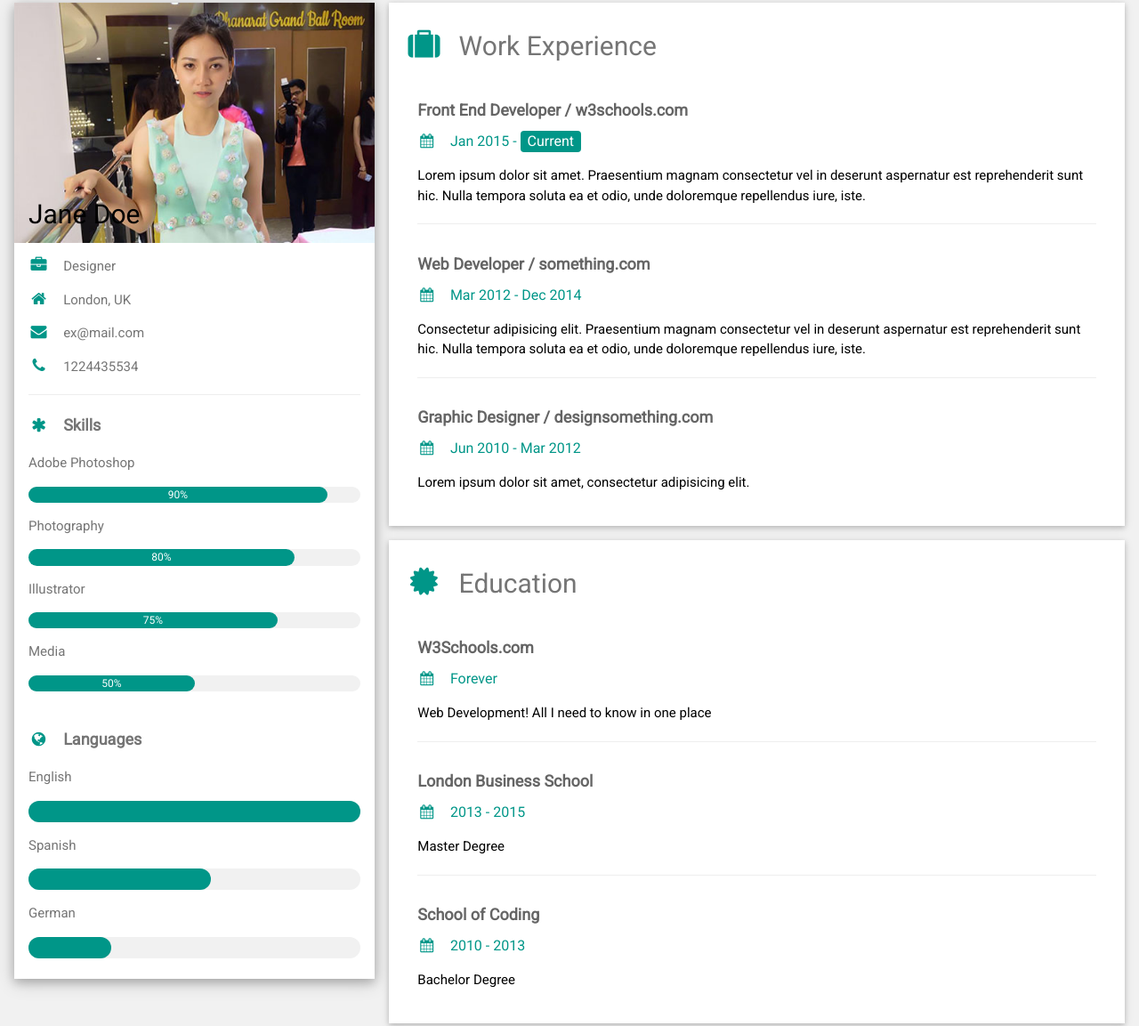
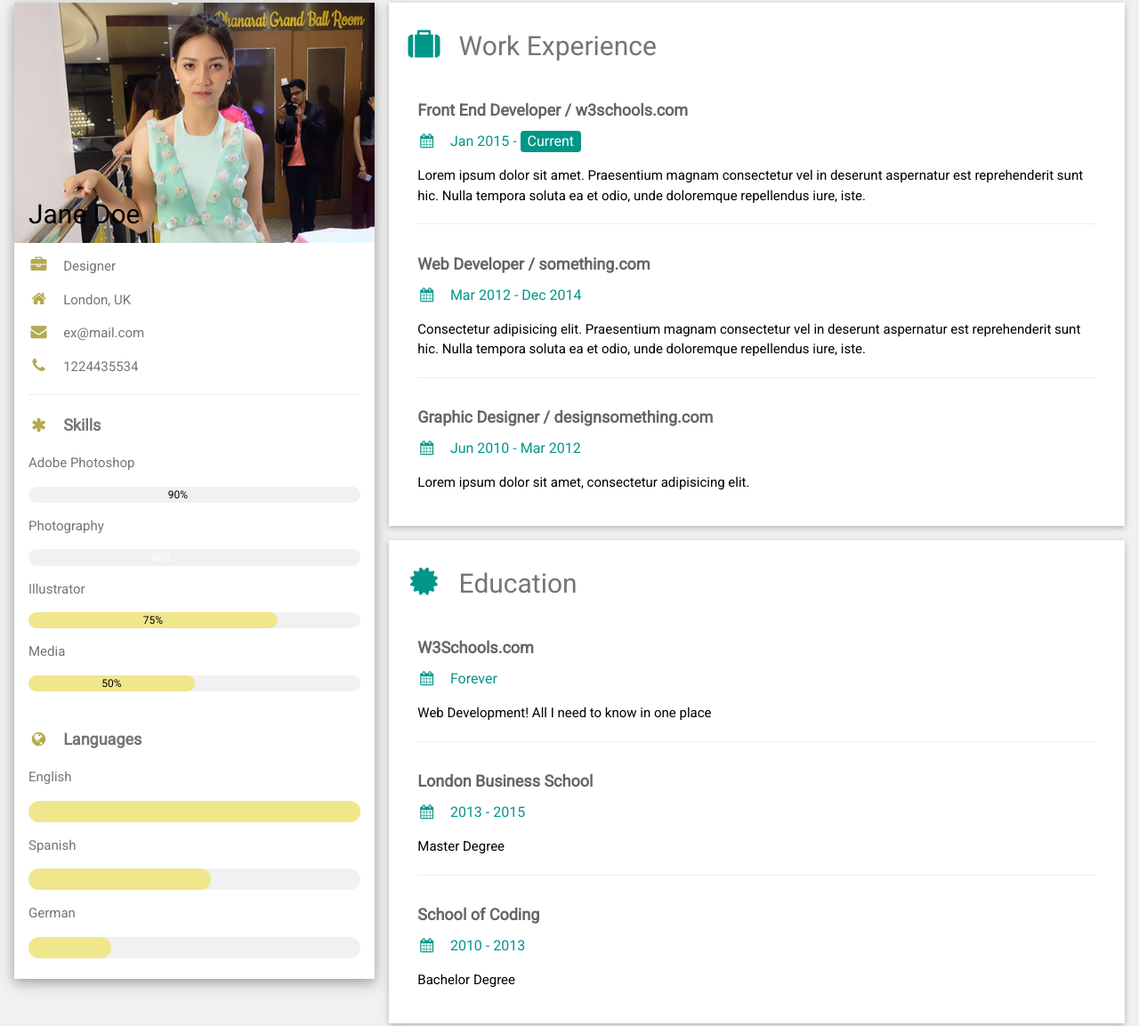
Before and after one commit to tunyong40/resume, a plain HTML site: page index.html in a window 1280 px wide. Shown: the part 13-1166 px from the top of the page at 89% size. Drawn offline with nearby package versions, Linux system fonts and the light colour scheme.

Commit message:
add color text

```diff
--- a/index.html
+++ b/index.html
@@ -28,45 +28,45 @@ html,body,h1,h2,h3,h4,h5,h6 {font-family: "Roboto", sans-serif}
           </div>
         </div>
         <div class="w3-container">
-          <p><i class="fa fa-briefcase fa-fw w3-margin-right w3-large w3-text-teal"></i>Designer</p>
-          <p><i class="fa fa-home fa-fw w3-margin-right w3-large w3-text-teal"></i>London, UK</p>
-          <p><i class="fa fa-envelope fa-fw w3-margin-right w3-large w3-text-teal"></i>ex@mail.com</p>
-          <p><i class="fa fa-phone fa-fw w3-margin-right w3-large w3-text-teal"></i>1224435534</p>
+          <p><i class="fa fa-briefcase fa-fw w3-margin-right w3-large w3-text-khaki"></i>Designer</p>
+          <p><i class="fa fa-home fa-fw w3-margin-right w3-large w3-text-khaki"></i>London, UK</p>
+          <p><i class="fa fa-envelope fa-fw w3-margin-right w3-large w3-text-khaki"></i>ex@mail.com</p>
+          <p><i class="fa fa-phone fa-fw w3-margin-right w3-large w3-text-khaki"></i>1224435534</p>
           <hr>
 
-          <p class="w3-large"><b><i class="fa fa-asterisk fa-fw w3-margin-right w3-text-teal"></i>Skills</b></p>
+          <p class="w3-large"><b><i class="fa fa-asterisk fa-fw w3-margin-right w3-text-khaki"></i>Skills</b></p>
           <p>Adobe Photoshop</p>
           <div class="w3-light-grey w3-round-xlarge w3-small">
-            <div class="w3-container w3-center w3-round-xlarge w3-teal" style="width:90%">90%</div>
+            <div class="w3-container w3-center w3-round-xlarge w3-khakikhaki" style="width:90%">90%</div>
           </div>
           <p>Photography</p>
           <div class="w3-light-grey w3-round-xlarge w3-small">
-            <div class="w3-container w3-center w3-round-xlarge w3-teal" style="width:80%">
+            <div class="w3-container w3-center w3-round-xlarge w3-khakikhaki" style="width:80%">
               <div class="w3-center w3-text-white">80%</div>
             </div>
           </div>
           <p>Illustrator</p>
           <div class="w3-light-grey w3-round-xlarge w3-small">
-            <div class="w3-container w3-center w3-round-xlarge w3-teal" style="width:75%">75%</div>
+            <div class="w3-container w3-center w3-round-xlarge w3-khaki" style="width:75%">75%</div>
           </div>
           <p>Media</p>
           <div class="w3-light-grey w3-round-xlarge w3-small">
-            <div class="w3-container w3-center w3-round-xlarge w3-teal" style="width:50%">50%</div>
+            <div class="w3-container w3-center w3-round-xlarge w3-khaki" style="width:50%">50%</div>
           </div>
           <br>
 
-          <p class="w3-large w3-text-theme"><b><i class="fa fa-globe fa-fw w3-margin-right w3-text-teal"></i>Languages</b></p>
+          <p class="w3-large w3-text-theme"><b><i class="fa fa-globe fa-fw w3-margin-right w3-text-khaki"></i>Languages</b></p>
           <p>English</p>
           <div class="w3-light-grey w3-round-xlarge">
-            <div class="w3-round-xlarge w3-teal" style="height:24px;width:100%"></div>
+            <div class="w3-round-xlarge w3-khaki" style="height:24px;width:100%"></div>
           </div>
           <p>Spanish</p>
           <div class="w3-light-grey w3-round-xlarge">
-            <div class="w3-round-xlarge w3-teal" style="height:24px;width:55%"></div>
+            <div class="w3-round-xlarge w3-khaki" style="height:24px;width:55%"></div>
           </div>
           <p>German</p>
           <div class="w3-light-grey w3-round-xlarge">
-            <div class="w3-round-xlarge w3-teal" style="height:24px;width:25%"></div>
+            <div class="w3-round-xlarge w3-khaki" style="height:24px;width:25%"></div>
           </div>
           <br>
         </div>
```
